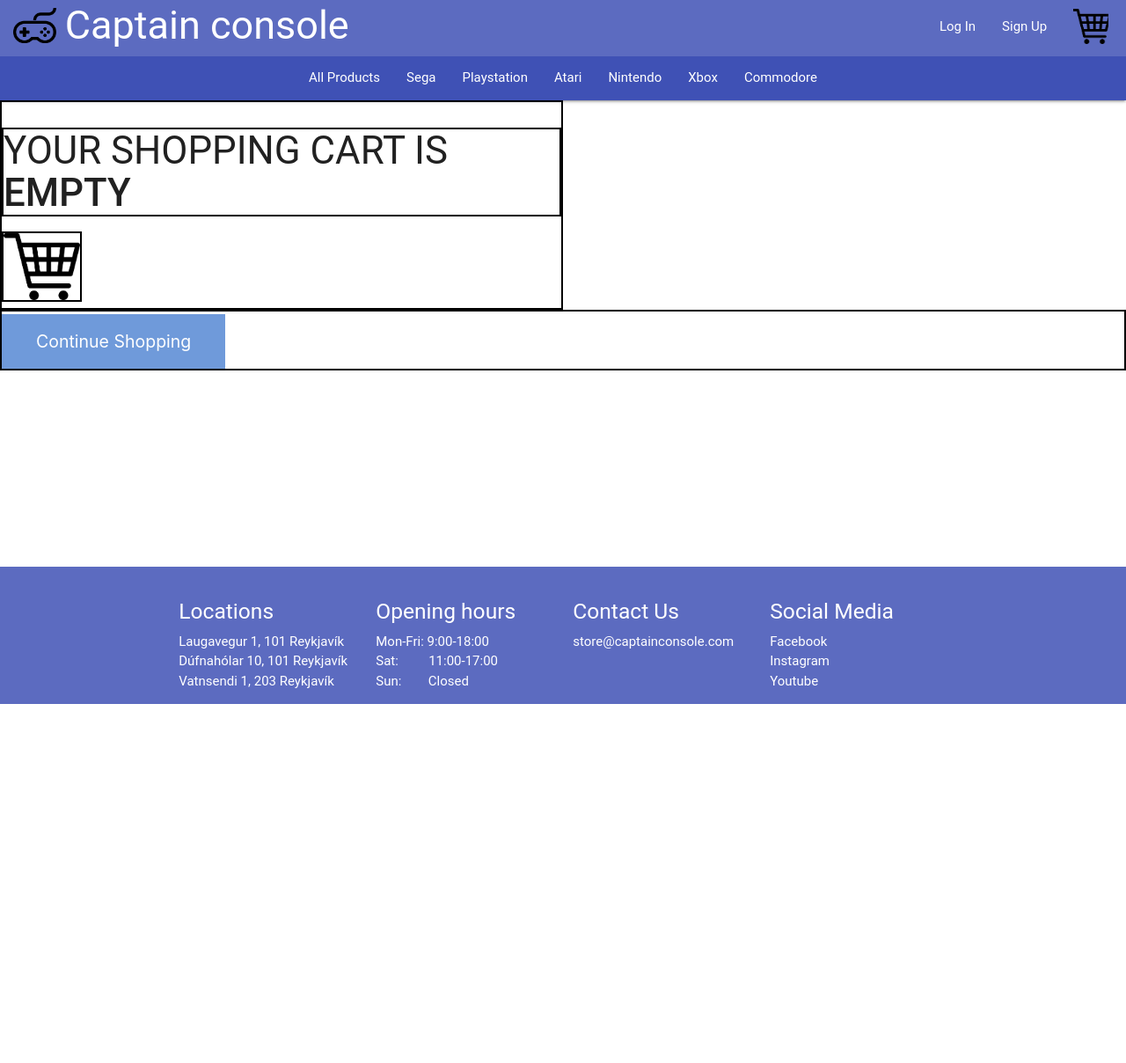
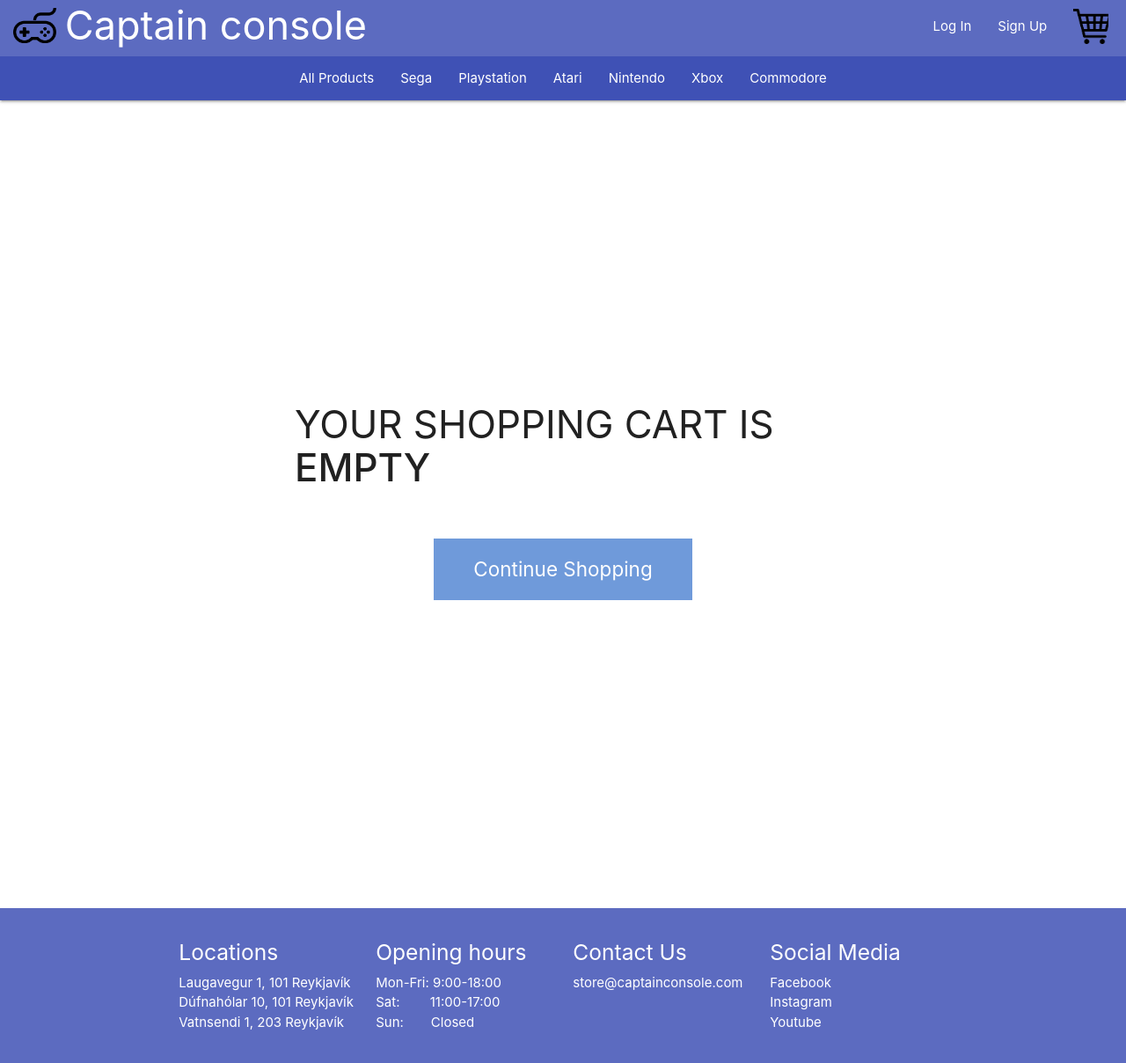
Before and after one commit to Logi19/CaptainConsole, a Django app: template CaptainConsole/shopping_cart_app/templates/shopping_cart_app/shoppingcart_detail.html in a window 1280 px wide. Shown: the whole page at 88% size. Before the commit the page ends 800 px from the top, so only its background shows below. Run offline with Django 3.2, Linux system fonts and the light colour scheme; the template is opened without the code that fills it, so the values that code supplies are empty.

Commit message:
html and css changes

```diff
--- a/CaptainConsole/shopping_cart_app/static/shopping_cart_app/shopping_cart_detail.css
+++ b/CaptainConsole/shopping_cart_app/static/shopping_cart_app/shopping_cart_detail.css
@@ -1,132 +1,124 @@
 * {
     margin: 0;
     padding: 0;
-    font-family: Roboto;
+    box-sizing: border-box;
 }
-
-html, body {
-    height: 100%;
-    overflow: auto;
+body {
+    font-size: 1em;
 }
 
 .cart-container {
-    overflow: auto;
-    text-align: center;
-    margin: 4em;
-    margin-left: 6em;
-    margin-right: 6em;
+    display: grid;
+    grid-template-columns: 0.25fr 0.5fr 0.25fr;
+    margin: 2em;
+}
+
+.empty-cart-container {
+    display: grid;
+    grid-template-columns: 0.25fr 0.5fr 0.25fr;
+    grid-template-rows: 1fr 1fr 1fr;
+    margin: 2em;
+}
+
+.empty-cart-content {
+    grid-row: 2;
+    grid-column: 2;
+    display: grid;
+    grid-template-rows: 1fr 1fr;
+}
+
+.text {
+    align-self: center;
+    justify-self: center;
+}
+
+.direct {
+    align-self: center;
+    justify-self: center;
+}
+
+.thumbnail {
+    width: 150px;
+    height: 170px;
+    background-image: url('/{{ item.get_thumbnail }}');
+    margin: 1em;
+    margin-left: 1em;
+    margin-right: auto;
+    background-repeat: no-repeat;
+    background-size: cover;
+    background-position: center
+}
+
+.cart-content {
+    display: grid;
+    grid-auto-rows: auto;
+    border: 2px solid #C4C4C4;
+    padding: 1em;
+}
+
+.title {
+    margin-left: 1em;
+}
+
+.grid-item {
+    display: grid;
+    grid-template-columns: 0.6fr 1fr 0.6fr auto;
+    margin-left: 1em;
+    margin-right: 1em;
 }
 
 a {
     color: inherit;
 }
 
-.cart-content {
-    margin: 2em 2em 1em;
-    padding: 1.5em 1.5em 0;
-    border: 2px solid #C4C4C4;
-    display: grid;
-    grid-template-rows: 0.5fr;
-    grid-template-columns: 1fr;
-    grid-auto-columns: 1fr 1fr 1fr;
-    grid-auto-rows: 1fr;
-}
-
-.cart-empty {
-    display: flex;
-    justify-content: center;
-    align-items: center;
-}
-
-.cart-item {
-    border-bottom: 2px solid #C4C4C4;
-    padding-top: 0.5em;
-    padding-bottom: 0.5em;
-    display: grid;
-    grid-template:
-        "image details delete" auto
-        "image details nothing" 1fr
-        / 0.2fr 1fr auto;
-}
-
-.empty-cart{
-    display: grid;
-    grid-template:
-        "image text" auto
-        "button button" auto
-        / 1fr 1fr;
-    justify-content: center;
-    align-items: center;
-}
-.line-01 {
-    border: 2px solid black;
-}
-
-.line-01 #shopping_cart {
-    border: 2px solid black;
-    grid-area: image;
-}
-
-.line-02 {
-    border: 2px solid black;
-    grid-area: button;
-}
-
-.line-01 h3 {
-    border: 2px solid black;
-    grid-area: text;
-}
-
-.subtotal {
-    display:grid;
-    grid-template:
-        "stuff stuff subtotal price" 1fr
-        / 1fr 1fr 0.2fr 0.1fr;
-    justify-items: center;
-    align-items: center;
-}
-
-.subtotal #text {
-    grid-area: subtotal;
-}
-
-.subtotal #price {
-    grid-area: price;
-    float: left;
-}
-
-.details {
-    border: 2px solid black;
-    grid-area: details;
-    display: grid;
-    grid-template-columns: 1fr;
-    grid-template-rows: 1fr 1fr;
-}
-
-.title {
-    margin: 0;
-    padding: 0;
-    border-bottom: 2px solid #C4C4C4;
-    text-align: center;
-
-}
-
-.title h4 {
-    float: left;
-    margin-left: 1em;
-}
-
 .delete-cross {
     color: #C4C4C4;
     opacity: 0.3;
     cursor: pointer;
-    margin: 0;
-    border: 2px solid black;
-    grid-area: delete;
+    justify-self: end;
+    align-self: start;
+    margin: 0 1em 0 0;
 }
 
 .delete-cross:hover {
     opacity: 1;
+}
+
+.quantity {
+    justify-self: center;
+    align-self: center;
+}
+
+.cart-item {
+    border-top: 2px solid #C4C4C4;
+}
+
+.subtotal {
+    border-top: 2px solid #C4C4C4;
+}
+
+.subtotal-content {
+    grid-column: 4;
+}
+
+.details {
+    display: grid;
+    grid-template-rows: 0.7fr auto auto 1fr;
+    justify-self: stretch;
+    align-self: stretch;
+}
+
+
+#price {
+    grid-row: 2;
+    margin: 0;
+    padding: 0.5em;
+}
+
+#name {
+    grid-row: 3;
+    margin: 0;
+    padding: 0.5em;
 }
 
 button {
@@ -135,7 +127,7 @@ button {
     color: white;
     padding: 1em 2em;
     text-align: center;
-    font-size: 1.3em;
+    font-size: 1.5em;
     opacity: 0.7;
     margin-top: 0.2em;
     transition: 0.3s;
@@ -144,26 +136,21 @@ button {
     cursor: pointer;
 }
 
-.buttons {
-    margin: 2em;
+.button-section {
+    margin-top: 2em;
+    margin-left: 0;
+    margin-right: 0;
     padding: 0;
+    grid-column: 2;
+    display: grid;
+    grid-template-columns: 1fr 1fr;
 }
 
-#continue-shopping {
-    float:left;
+.redirect {
+    grid-column: 1;
 }
 
-#place-order {
-    float:right
+.proceed {
+    grid-column: 2;
+    justify-self: end;
 }
-
-.thumbnail {
-    grid-area: image;
-    text-align: center;
-}
-
-img {
-    height: 80px;
-    width: auto;
-
-}
--- a/CaptainConsole/shopping_cart_app/templates/shopping_cart_app/shoppingcart_detail.html
+++ b/CaptainConsole/shopping_cart_app/templates/shopping_cart_app/shoppingcart_detail.html
@@ -7,43 +7,61 @@
 
 {% if shopping_cart_items %}
 <div class="cart-container">
+    <div class="left-sidebar">
+    </div>
     <div class="cart-content">
-        <div class="grid-item title">
-            <h4><strong>My Cart</strong></h4>
+
+        <div class="grid-item">
+            <div class="title">
+                <h4><strong>My Cart</strong></h4>
+            </div>
         </div>
         {% for item in shopping_cart_items %}
         <div class="grid-item cart-item item-{{ forloop.counter0 }}">
-            <div class="thumbnail">
-                <img src="{% static 'media/product_img/coron.jpg' %}" alt={{ item.name }}>
-            </div>
-            <div class="details">
+            <div class="thumbnail grid-section" style="background-image: url('/{{ item.get_thumbnail }}');"></div>
+            <div class="details grid-section">
                 <h5 id="price">&dollar;{{ item.price }}</h5>
                 <h5 id="name">{{ item.name }} - {{ item.manufacturer }}</h5>
             </div>
-            <h5 class="delete-cross">
-                <a href="{% url 'remove_from_cart' product_id=item.id cart_id=cart_key %}">&#x2715;</a>
-            </h5>
+            <div class="quantity grid-section">
+                <h5>1</h5>
+            </div>
+            <div class="delete-cross grid-section">
+                <a href="{% url 'remove_from_cart' product_id=item.id cart_id=cart_key %}"><h4>&#x2715;</h4></a>
+            </div>
         </div>
         {% endfor %}
         <div class="grid-item subtotal">
-            <h4 id="text">Subtotal: </h4>
-            <h4 id="price">&dollar;{{ subtotal }}</h4>
+            <div class="subtotal-content">
+                <h4 id="text">Subtotal: &dollar;{{ subtotal }}</h4>
+            </div>
             <!-- price of cart-->
         </div>
     </div>
-    <div class="buttons">
-        <a href="{% url 'front_page_redirect' %}"><button type="button" id="continue-shopping">Continue Shopping</button></a>
-        <a href="#"><button type="button" id="place-order">Checkout Now</button></a>
+    <div class="right-sidebar">
+    </div>
+    <div class="button-section">
+        <div class="redirect">
+            <a href="{% url 'front_page_redirect' %}"><button type="button" id="continue-shopping">Continue Shopping</button></a>
+        </div>
+        <div class="proceed">
+            <a href="#"><button type="button">Checkout Now</button></a>
+        </div>
     </div>
 </div>
 {% else %}
-<div class="empty-cart">
-    <div class="line-01">
-        <h3>YOUR SHOPPING CART IS <strong>EMPTY</strong></h3>
-        <img id="shopping_cart" src="{% static 'media/shopping-cart.png' %}" />
+<div class="empty-cart-container">
+    <div class="left-sidebar">
     </div>
-    <div class="line-02">
-        <a href="{% url 'front_page_redirect' %}"><button type="button">Continue Shopping</button></a>
+    <div class="empty-cart-content">
+        <div class="text">
+            <h3>YOUR SHOPPING CART IS <strong>EMPTY</strong></h3>
+        </div>
+        <div class="direct">
+            <a href="{% url 'front_page_redirect' %}"><button type="button">Continue Shopping</button></a>
+        </div>
+    </div>
+    <div class="right-sidebar">
     </div>
 </div>
 {% endif %}
```
